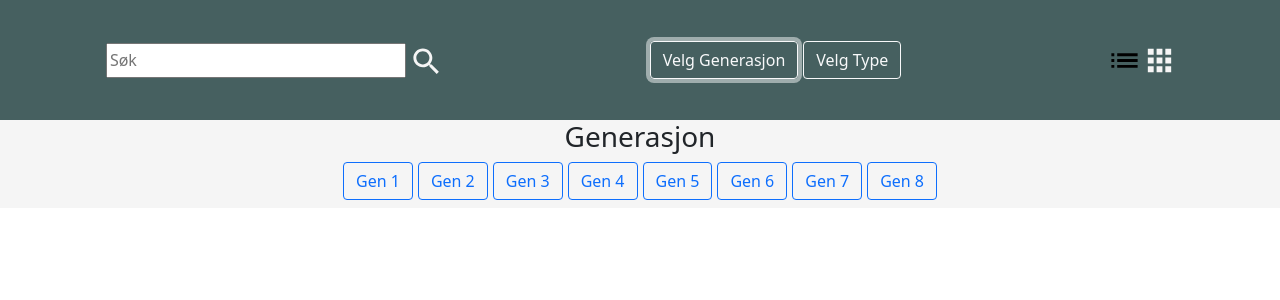
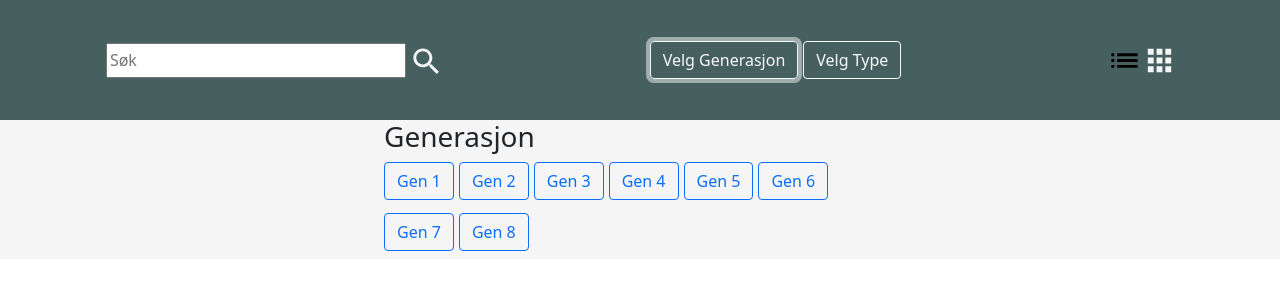
Before and after one commit to Magnusld/PokedexMirror, a React (Create React App) app in the folder frontend/: page / in a window 1280 px wide. Both pictures are taken after a click on the button "Velg Generasjon". Shown: the top 300 px of the page. Built offline with nearby package versions, Linux system fonts and the light colour scheme.

Commit message:
feat(#2): legge til styling til genoptions

```diff
--- a/frontend/src/components/GenOptionsComponent.tsx
+++ b/frontend/src/components/GenOptionsComponent.tsx
@@ -10,7 +10,7 @@ export function GenOptionsComponent() {
       <div style={{display: "flex", justifyContent: "center"}}>
         <div className={"genOptions"}>
           <div>
-                  <h3>Generasjon</h3>
+            <h3 style={{textAlign: "left"}}>Generasjon</h3>
           </div>
           <div className={"showGenSelection"}>
             <ToggleButton className="mb-2"
--- a/frontend/src/style/App.css
+++ b/frontend/src/style/App.css
@@ -68,11 +68,10 @@
   display: flex;
   flex-direction: row;
   gap: 5px;
-  justify-content: center;
+  justify-content: flex-start;
+  flex-wrap: wrap;
 }
 .genOptions {
-  display: flex;
-  flex-direction: column;
-  justify-content: flex-start;
-  width: 60vw;
+  justify-content: left;
+  width: 40vw;
 }
```
Lines whose indentation alone changed are shown as unchanged.
